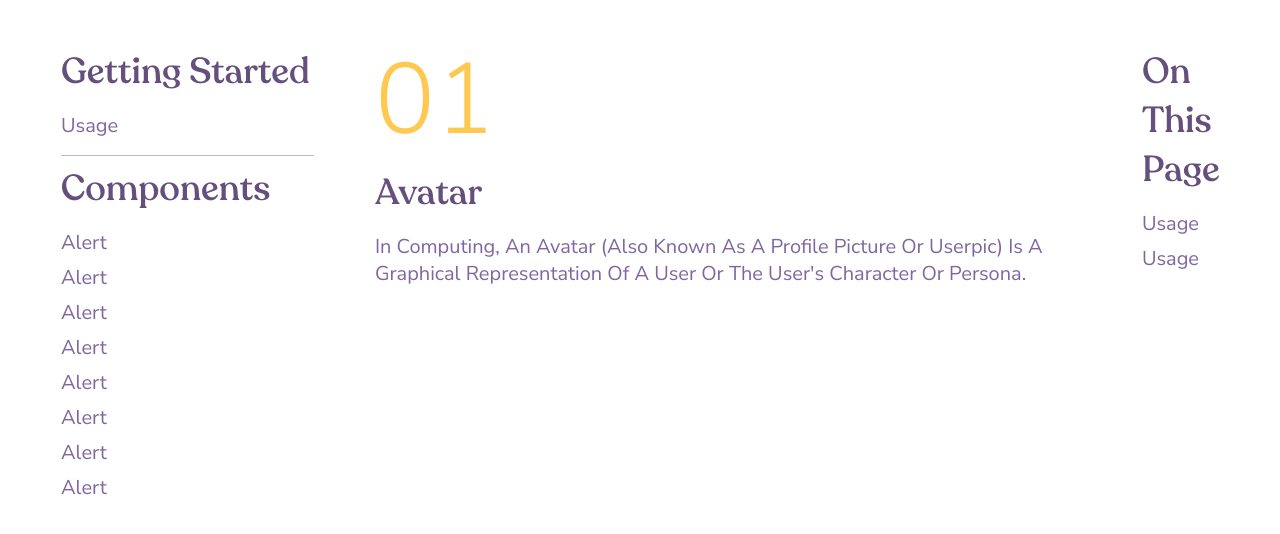
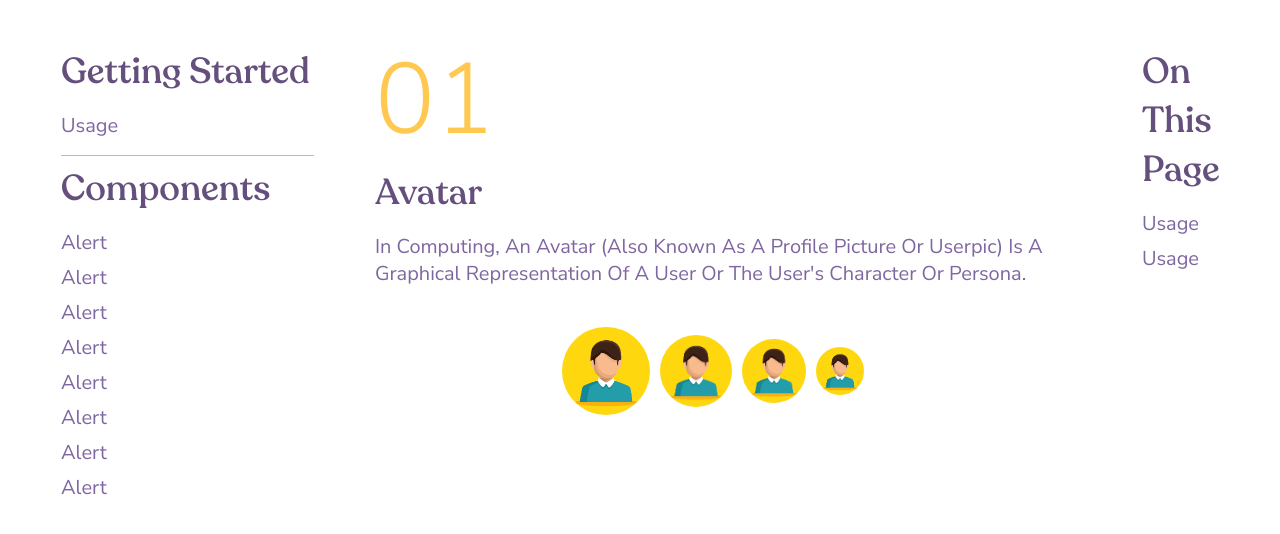
Before and after one commit to Ramandeep9898/css-component-library, a plain HTML site: page avatar.html in a window 1280 px wide. Shown: the part 98-632 px from the top of the page. Drawn offline with Linux system fonts and the light colour scheme.

Commit message:
avatar done without documentation

```diff
--- a/avatar.html
+++ b/avatar.html
@@ -101,6 +101,12 @@
                  (also known as a profile picture or userpic)
                  is a graphical representation of a user or the
                   user's character or persona.</h3>
+            <div class="component-avatar flex flex-nowrap flex-centre">
+                <img src="images/60111.jpg" alt="" class="avatar avatar-xl">
+                <img src="images/60111.jpg" alt="" class="avatar avatar-l">
+                <img src="images/60111.jpg" alt="" class="avatar avatar-md">
+                <img src="images/60111.jpg" alt="" class="avatar avatar-s">
+            </div>
         </section>
         <section class="on-this-page">
             <h1 class="component-navbar-heading">on this page</h1>
@@ -112,6 +118,7 @@
         </section>
 
 
+
     </section>
 </body>
 </html>
--- a/style/comman.css
+++ b/style/comman.css
@@ -6,6 +6,16 @@
     background-color: var(--lightmode-bg-color);
     text-decoration: none;
     list-style: none;
+}
+.flex{
+    display: flex;
+}
+.flex-nowrap{
+    flex-wrap: nowrap;
+}
+.flex-centre{
+    align-items: center;
+  justify-content: center;
 }
 @font-face {
     font-family: "Recoleta";
--- a/style/components/avatar.css
+++ b/style/components/avatar.css
@@ -0,0 +1,24 @@
+.component-avatar{
+    margin-top: 2.5rem;
+    gap: 0.625rem;
+}
+.avatar{
+    border-radius: 50%;
+    object-fit: cover;
+}
+.avatar-xl{
+    width: 5.5rem;
+    height: 5.5rem;
+}
+.avatar-l{
+    width: 4.5rem;
+    height: 4.5rem;
+}
+.avatar-md{
+    width: 4rem;
+    height: 4rem;
+}
+.avatar-s{
+    width: 3rem;
+    height: 3rem;
+}
```
Also changed, not shown: images/3551739.jpg (added), images/60111.jpg (added).
